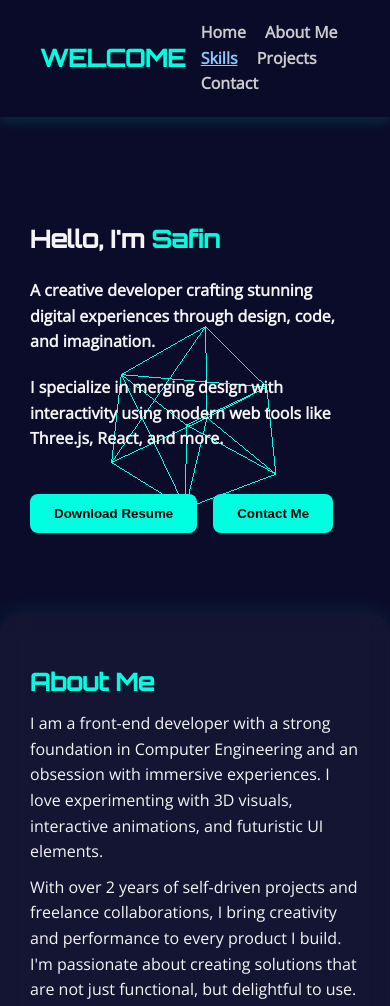
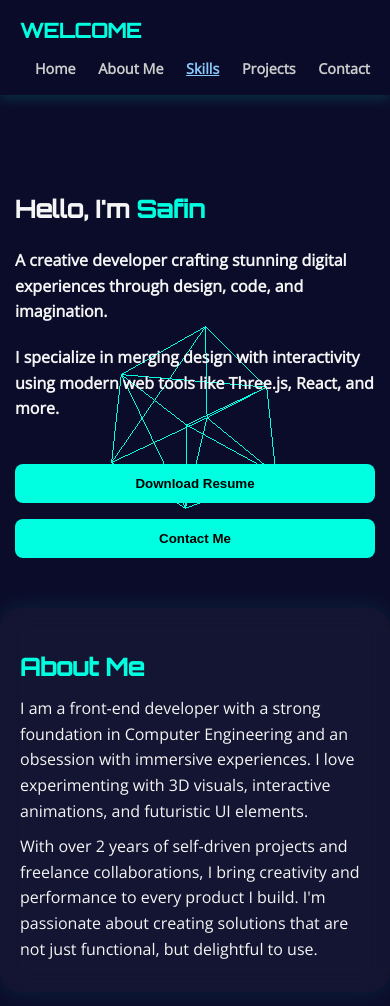
Before and after one commit to safinkordiya/portfolio, a plain HTML site: page index.html in a window 390 px wide. Shown: the top 1006 px of the page. Drawn offline with nearby package versions, Linux system fonts and the light colour scheme.

Commit message:
Update styles.css

```diff
--- a/styles.css
+++ b/styles.css
@@ -5,30 +5,40 @@ body {
   color: #f5f5f5;
   scroll-behavior: smooth;
   line-height: 1.6;
-  overflow-x: hidden; /* Prevent horizontal scroll */
+  overflow-x: hidden;
 }
+
+* {
+  box-sizing: border-box;
+}
+
 header {
   position: fixed;
   top: 0;
   width: 100%;
-  background: rgba(11, 12, 42, 0.85);  /* Lighter shade of the background */
+  background: rgba(11, 12, 42, 0.85);
   padding: 20px 40px;
   z-index: 1000;
   display: flex;
   justify-content: space-between;
   align-items: center;
   box-shadow: 0 4px 12px rgba(0, 255, 224, 0.15);
+  flex-wrap: wrap;
 }
 
-/* Header Title Styling */
 header h1 {
   color: #00ffe0;
-  font-size: 32px;  /* Increased size for better visibility */
+  font-size: 32px;
   margin: 0;
   font-family: 'Orbitron', sans-serif;
 }
 
-/* Navigation Links */
+nav {
+  display: flex;
+  flex-wrap: wrap;
+  justify-content: flex-end;
+}
+
 nav a {
   color: #ccc;
   margin-left: 25px;
@@ -41,23 +51,20 @@ nav a.active, nav a:hover {
   color: #00ffe0;
 }
 
-
-/* Section Styling */
 section {
   padding: 120px 30px 80px;
   max-width: 1000px;
   margin: auto;
-  opacity: 0; /* Hide sections by default */
-  transform: translateY(50px); /* Start from below */
-  transition: opacity 1s ease, transform 1s ease; /* Smooth transition */
+  opacity: 0;
+  transform: translateY(50px);
+  transition: opacity 1s ease, transform 1s ease;
 }
 
 section.visible {
-  opacity: 1; /* Make sections visible when scrolled into view */
-  transform: translateY(0); /* Slide sections up */
+  opacity: 1;
+  transform: translateY(0);
 }
 
-/* Glass Effect Box Styling */
 .glass {
   background: rgba(255, 255, 255, 0.04);
   backdrop-filter: blur(12px);
@@ -67,7 +74,6 @@ section.visible {
   margin-bottom: 40px;
 }
 
-/* Call-to-Action Button Styling */
 .cta {
   display: flex;
   gap: 1rem;
@@ -90,7 +96,6 @@ section.visible {
   background: #00cbbd;
 }
 
-/* Grid Layout for Skills and Projects */
 .skills-grid, .projects-grid {
   display: grid;
   grid-template-columns: repeat(auto-fit, minmax(180px, 1fr));
@@ -110,7 +115,6 @@ section.visible {
   transform: scale(1.05);
 }
 
-/* Footer Styling */
 footer {
   text-align: center;
   padding: 50px 20px 30px;
@@ -124,7 +128,6 @@ footer a {
   margin: 0 8px;
 }
 
-/* Background Image Styling */
 #background {
   position: absolute;
   top: 0;
@@ -134,14 +137,12 @@ footer a {
   z-index: -1;
 }
 
-/* Prevent Horizontal Scrolling */
 body::before {
   content: "";
   display: block;
   height: 80px;
 }
 
-/* Form Input Fields */
 form input, form textarea {
   width: 100%;
   margin-bottom: 15px;
@@ -151,7 +152,6 @@ form input, form textarea {
   font-size: 1rem;
 }
 
-/* Form Button Styling */
 form button {
   background: #00ffe0;
   color: #000;
@@ -166,7 +166,6 @@ form button:hover {
   background: #00cbbd;
 }
 
-/* Headings Styling */
 h1, h2, h3 {
   font-family: 'Orbitron', sans-serif;
   margin-bottom: 10px;
@@ -177,7 +176,6 @@ p {
   margin: 10px 0;
 }
 
-/* Hover Effect Styling */
 .hover-effect {
   display: inline-block;
   font-weight: 600;
@@ -186,49 +184,82 @@ p {
 }
 
 .hover-effect:hover {
-  color: #00ffe0; /* Change to the color you want */
+  color: #00ffe0;
   transform: scale(1.1);
 }
 
-/* Active Nav Link Styling */
 nav a.active {
-  color: #8bc8fa; /* Highlight color */
+  color: #8bc8fa;
   text-decoration: underline;
 }
 
-/* Section Visibility Based on Scroll */
-section {
-  opacity: 0;
-  transition: opacity 0.7s ease-in-out;
-}
-
-section.visible {
-  opacity: 1;
-}
-
-/* Focused Form Fields */
 form input:focus, form textarea:focus {
   outline: none;
   border: 2px solid #00ffe0;
   box-shadow: 0 0 5px rgba(0, 255, 224, 0.5);
 }
 
-/* Box Sizing Rule */
-* {
-  box-sizing: border-box;
+/* Responsive Breakpoints */
+@media (max-width: 1024px) {
+  header {
+    padding: 15px 20px;
+  }
+
+  section {
+    padding: 100px 20px 60px;
+  }
+
+  .cta {
+    flex-direction: column;
+    align-items: stretch;
+  }
 }
 
-/* Media Query for Smaller Screens */
 @media (max-width: 768px) {
-  .skills-grid, .projects-grid {
-    grid-template-columns: 1fr; /* Stack items vertically */
-  }
-
   header h1 {
     font-size: 24px;
   }
 
   nav a {
     margin-left: 15px;
+    font-size: 0.9rem;
+  }
+
+  .skills-grid, .projects-grid {
+    grid-template-columns: 1fr;
+  }
+
+  .glass {
+    padding: 20px;
   }
 }
+
+@media (max-width: 480px) {
+  header {
+    flex-direction: column;
+    align-items: flex-start;
+  }
+
+  nav {
+    width: 100%;
+    justify-content: space-between;
+    margin-top: 10px;
+  }
+
+  header h1 {
+    font-size: 20px;
+  }
+
+  .cta button {
+    width: 100%;
+    padding: 12px;
+  }
+
+  section {
+    padding: 90px 15px 50px;
+  }
+
+  footer {
+    font-size: 0.85rem;
+  }
+}
```
